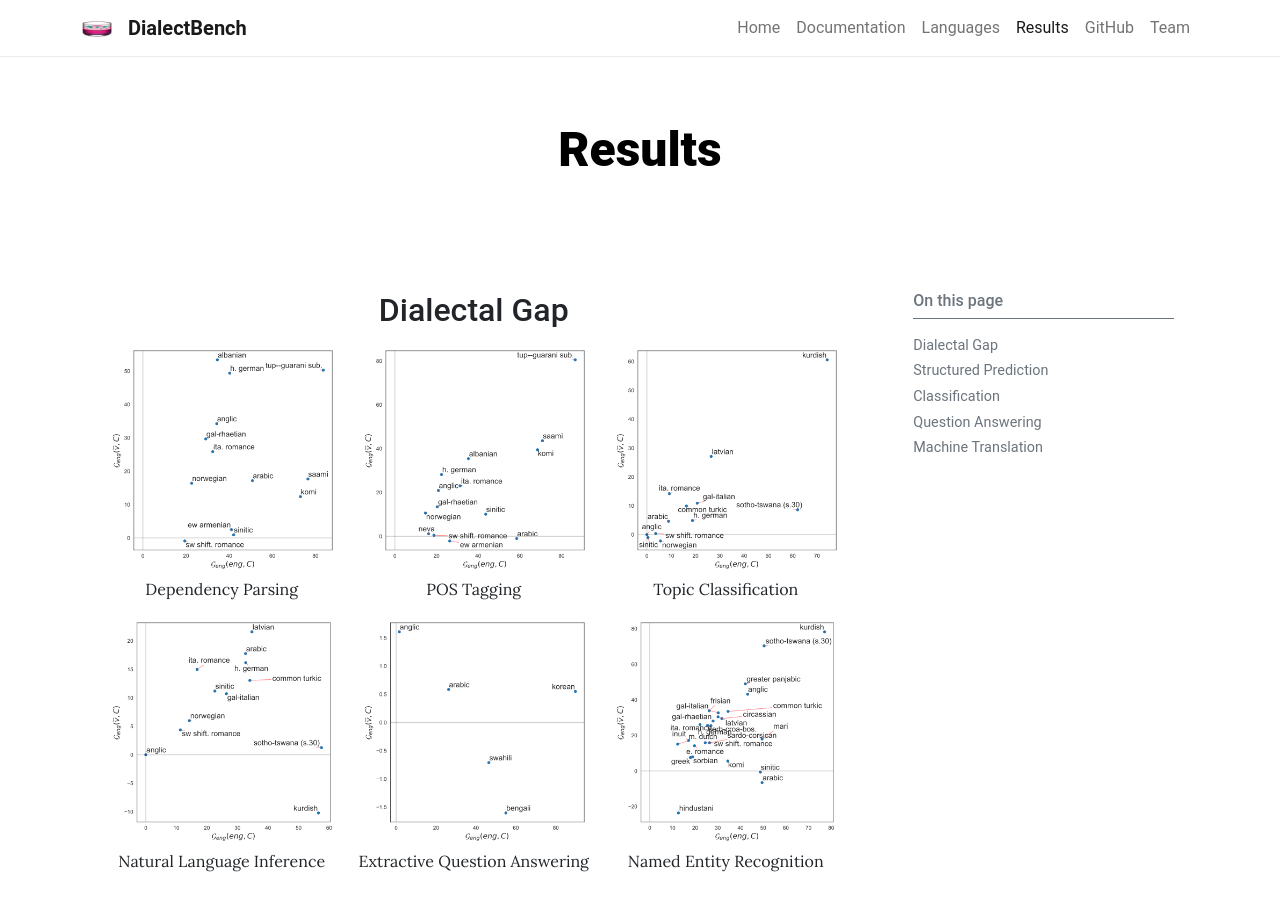
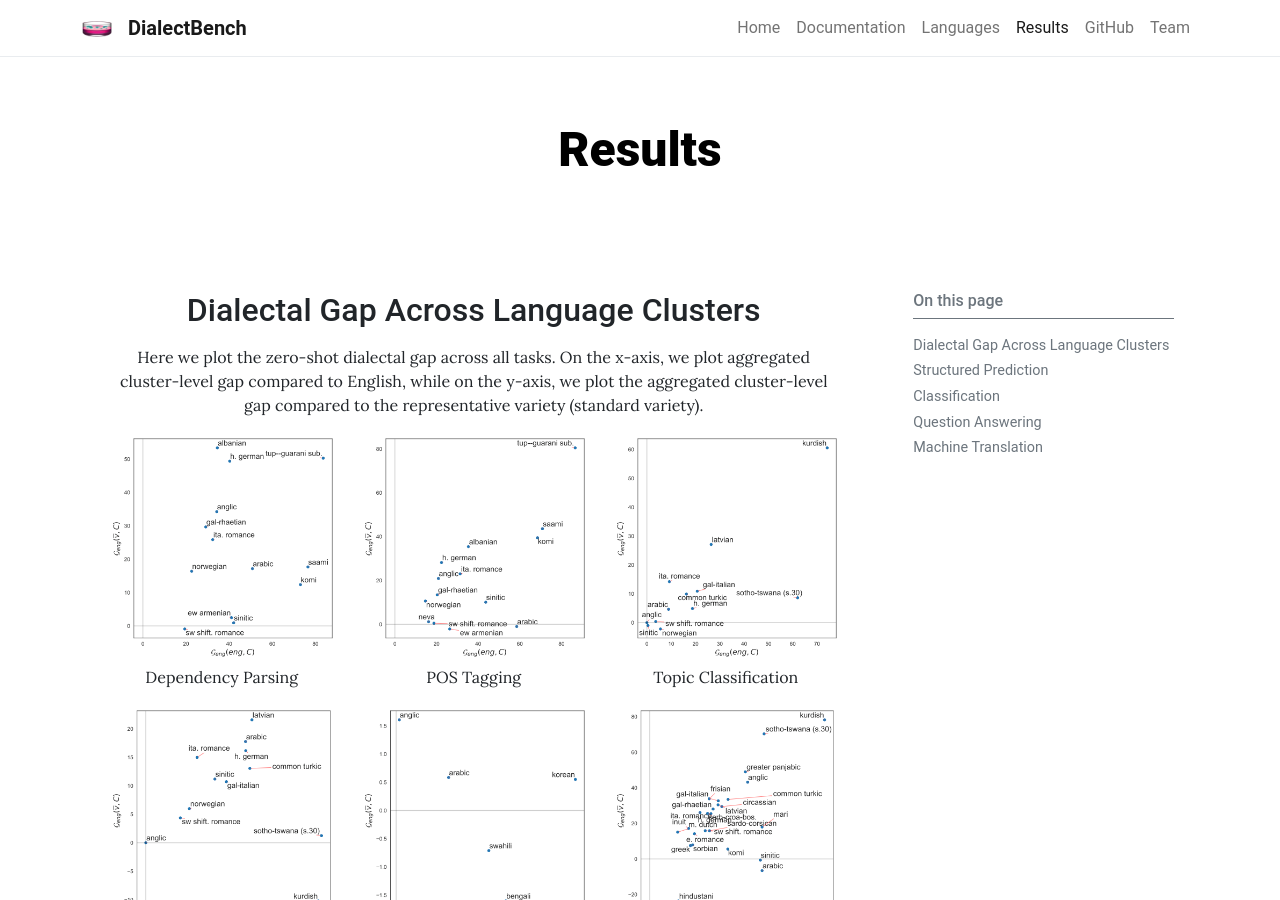
Before and after one commit to ffaisal93/DialectBench.io, a Jekyll site: the page built from pages/results.md, in a window 1280 px wide and 900 px high. Built offline with Jekyll 4.4.1, drawn with Linux system fonts in a browser that asks for light colours.

Commit message:
updated results file

```diff
--- a/pages/results.md
+++ b/pages/results.md
@@ -6,7 +6,8 @@ toc: true
 
 
 
-<h2 style="text-align: center;">Dialectal Gap</h2>
+<h2 style="text-align: center;">Dialectal Gap Across Language Clusters</h2>
+<p style="text-align: center;">Here we plot the zero-shot dialectal gap across all tasks. On the x-axis, we plot aggregated cluster-level gap compared to English, while on the y-axis, we plot the aggregated cluster-level gap compared to the representative variety (standard variety).   </p>
 
 <div style="width: 100%; display: flex; justify-content: center;">
     <figure style="display: inline-block; text-align: center; margin-right: 20px;">
```
